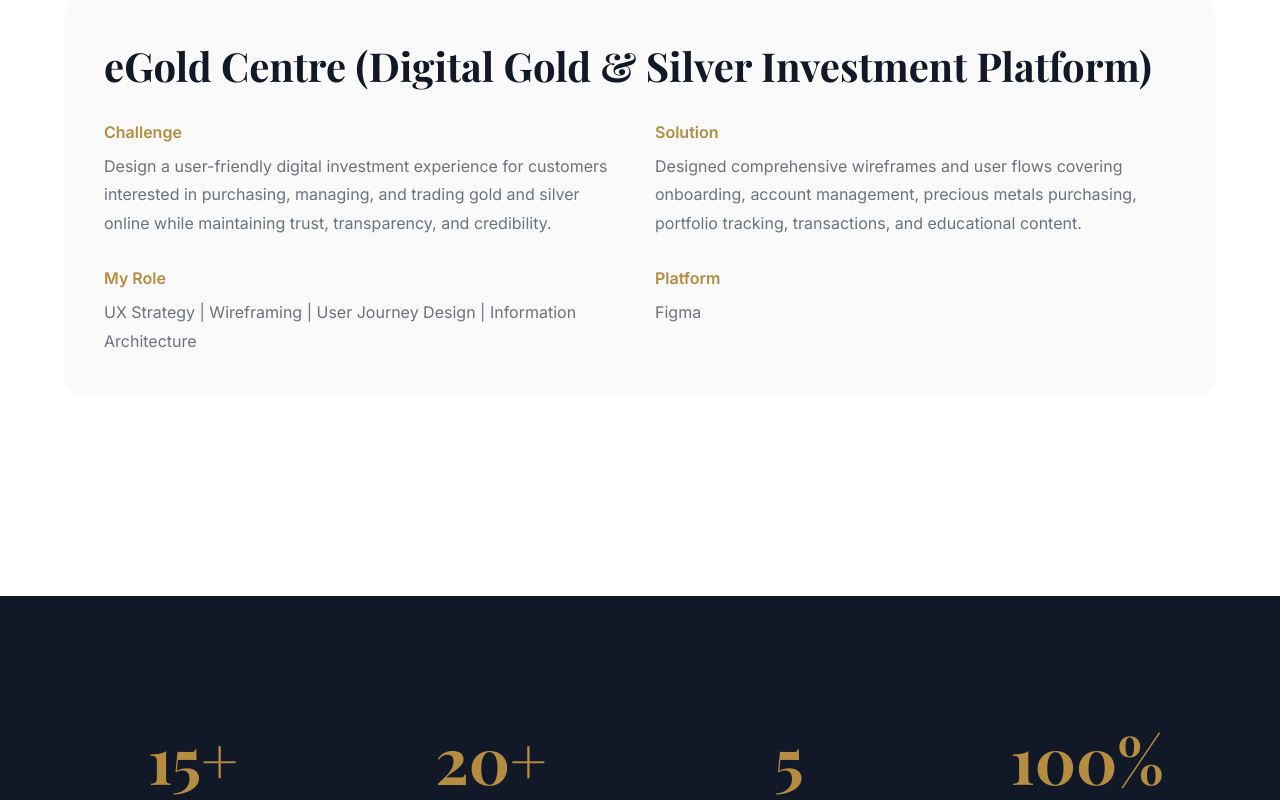
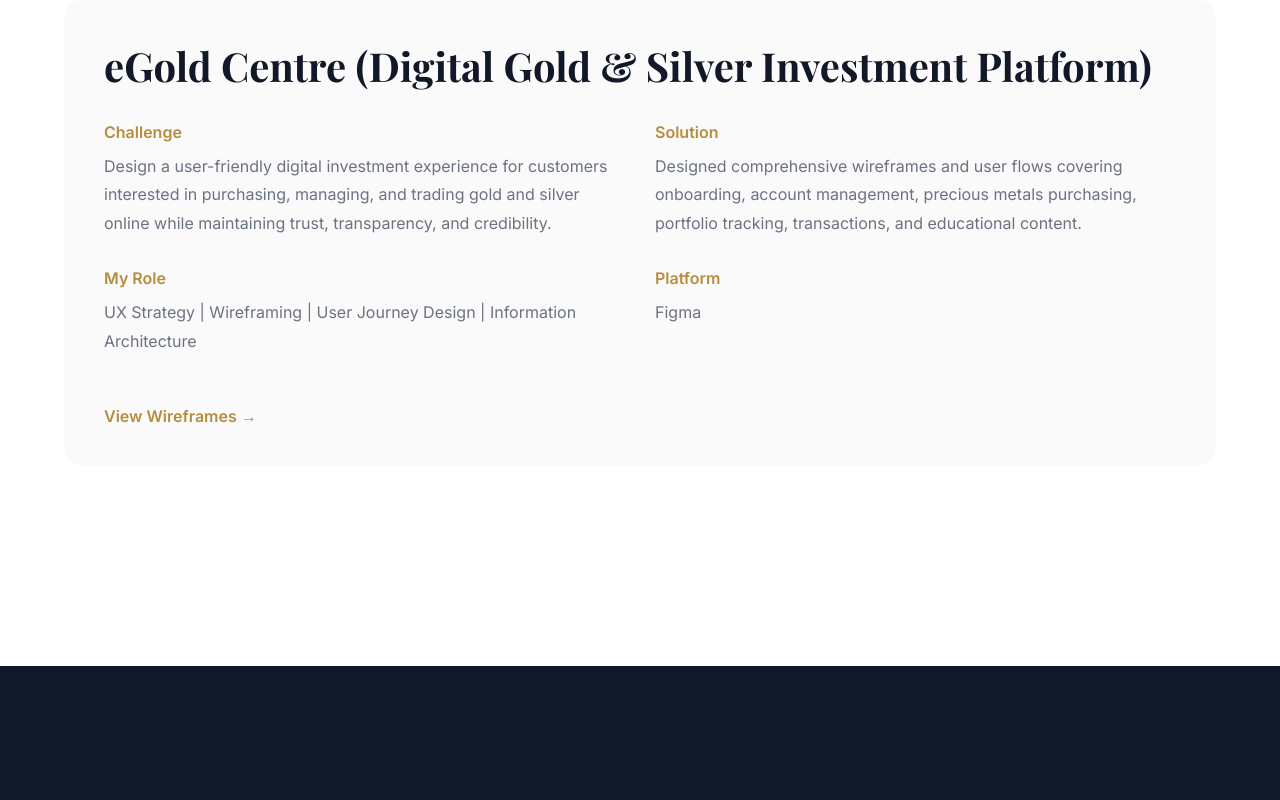
Before and after one commit to ShahrzadRasekh/Portfolio-Shahrzad-2026, a React (Vite) app: page / in a window 1280 px wide. Shown: the part 6080-6880 px from the top of the page. Built offline with nearby package versions, Linux system fonts and the light colour scheme.

Commit message:
addwireframelink

```diff
--- a/src/components/CaseStudies.jsx
+++ b/src/components/CaseStudies.jsx
@@ -146,7 +146,16 @@
                 <h4>Platform</h4>
                 <p>{study.platform}</p>
               </div>
-
+              {study.wireframe && (
+  <a
+    href={study.wireframe}
+    target="_blank"
+    rel="noopener noreferrer"
+    className="case-link"
+  >
+    View Wireframes →
+  </a>
+)}
             </div>
 
           </div>
--- a/src/index.css
+++ b/src/index.css
@@ -331,3 +331,15 @@
 .nav-links a:hover {
   color: #B68D40;
 }
+
+.case-link {
+  display: inline-block;
+  margin-top: 20px;
+  color: #B68D40;
+  font-weight: 600;
+  text-decoration: none;
+}
+
+.case-link:hover {
+  text-decoration: underline;
+}
```
